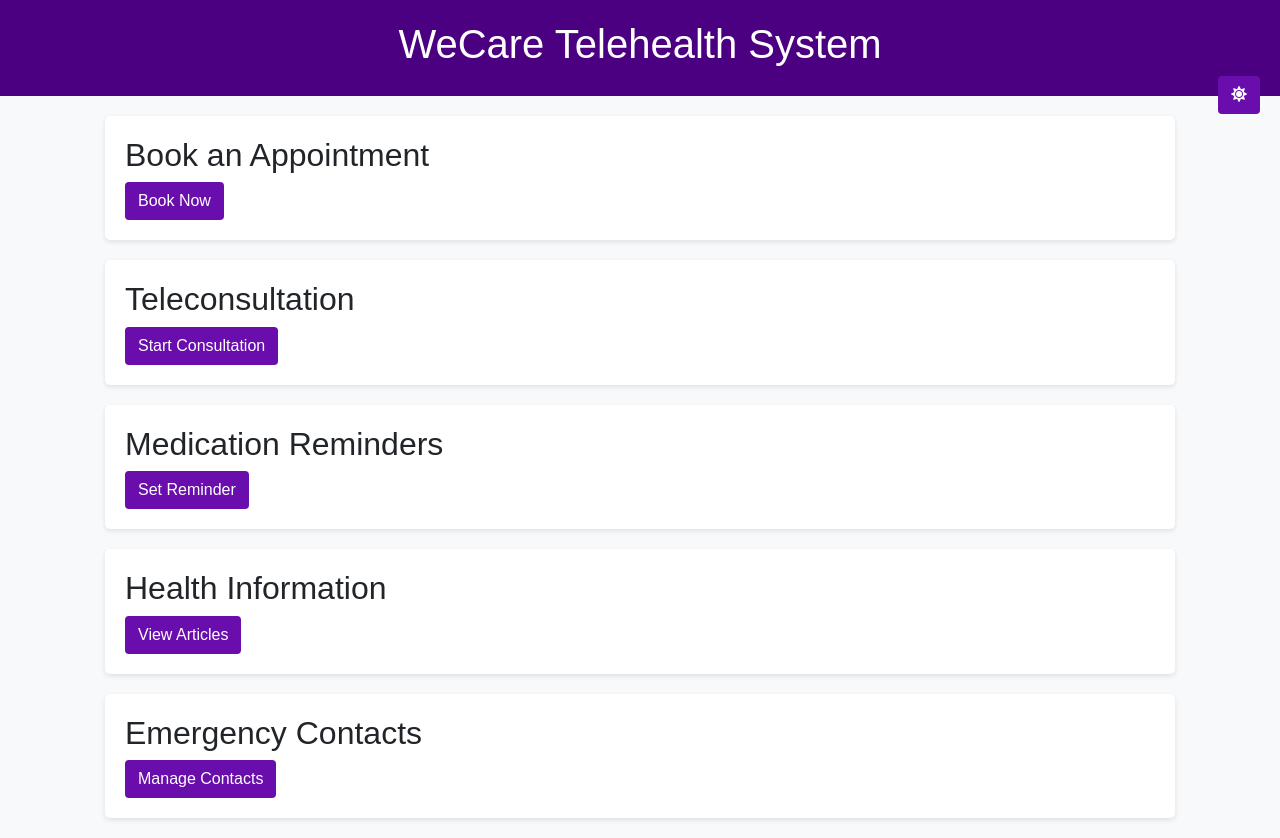
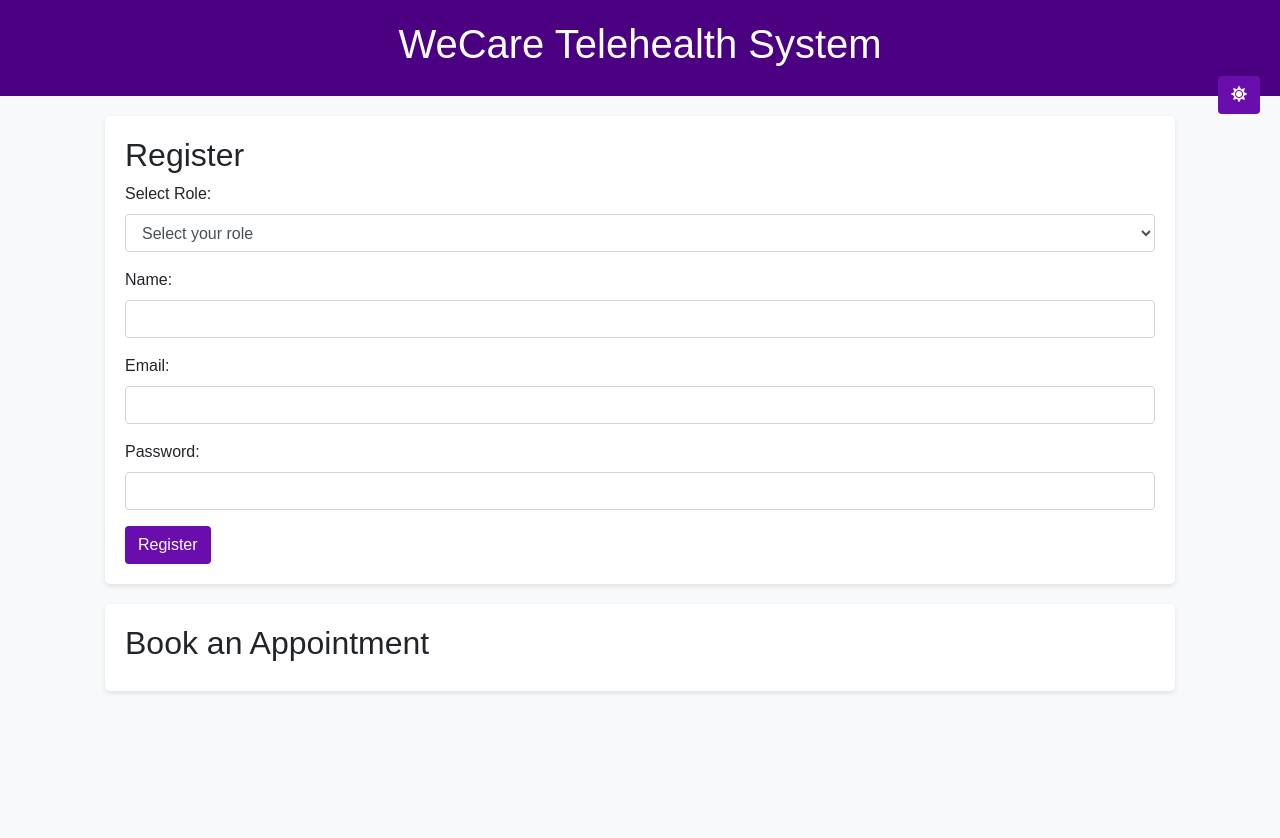
Before and after one commit to campus9jam/weecarebot, a plain HTML site: page index.html in a window 1280 px wide. After the commit the page ends 800 px from the top, so only its background shows below. Drawn offline with nearby package versions, Linux system fonts and the light colour scheme; a script that the page names is missing.

Commit message:
index.html

```diff
--- a/index.html
+++ b/index.html
@@ -9,12 +9,6 @@
     <link rel="stylesheet" href="styles.css"> <!-- Link to your CSS file -->
 </head>
 <body>
-<script async src="https://telegram.org/js/telegram-widget.js?22"
-        data-telegram-login="weecarebot"
-        data-size="medium"
-        data-auth-url="https://campus9jam.github.io/wecare-telehealth"
-        data-request-access="write">
-</script>
     <div class="header">
         <h1>WeCare Telehealth System</h1>
         <button id="toggleMode" class="btn btn-custom float-right">
@@ -23,26 +17,31 @@
     </div>
     <div class="container">
         <div class="section">
-            <h2>Book an Appointment</h2>
-            <button class="btn btn-custom" onclick="bookAppointment()">Book Now</button>
+            <h2>Register</h2>
+            <form id="registrationForm">
+                <div class="form-group">
+                    <label for="role">Select Role:</label>
+                    <select id="role" class="form-control" required>
+                        <option value="" disabled selected>Select your role</option>
+                        <option value="doctor">Doctor</option>
+                        <option value="patient">Patient</option>
+                        <option value="admin">Admin</option>
+                    </select>
+                </div>
+                <div class="form-group">
+                    <label for="name">Name:</label>
+                    <input type="text" id="name" class="form-control" required>
+                </div>
+                <div class="form-group">
+                    <label for="email">Email:</label>
+                    <input type="email" id="email" class="form-control" required>
+                </div>
+                <div class="form-group">
+                    <label for="password">Password:</label>
+                    <input type="password" id="password" class="form-control" required>
+                </div>
+                <button type="submit" class="btn btn-custom">Register</button>
+            </form>
         </div>
         <div class="section">
-            <h2>Teleconsultation</h2>
-            <button class="btn btn-custom" onclick="startConsultation()">Start Consultation</button>
-        </div>
-        <div class="section">
-            <h2>Medication Reminders</h2>
-            <button class="btn btn-custom" onclick="setReminder()">Set Reminder</button>
-        </div>
-        <div class="section">
-            <h2>Health Information</h2>
-            <button class="btn btn-custom" onclick="viewArticles()">View Articles</button>
-        </div>
-        <div class="section">
-            <h2>Emergency Contacts</h2>
-            <button class="btn btn-custom" onclick="manageContacts()">Manage Contacts</button>
-        </div>
-    </div>
-    <script src="script.js"></script> <!-- Link to your JS file -->
-</body>
-</html>
+            <h2>Book an Appointment</h2>
```
